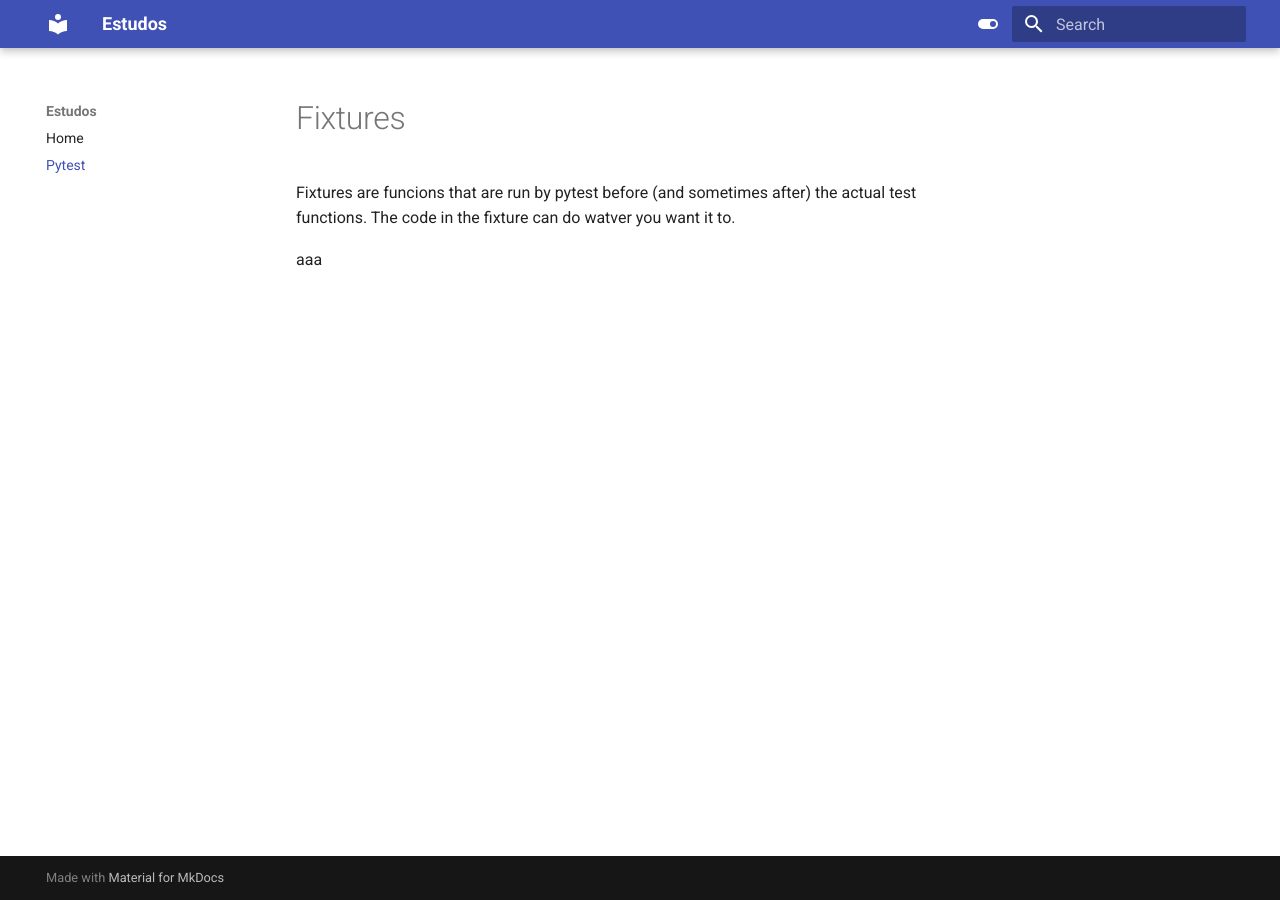
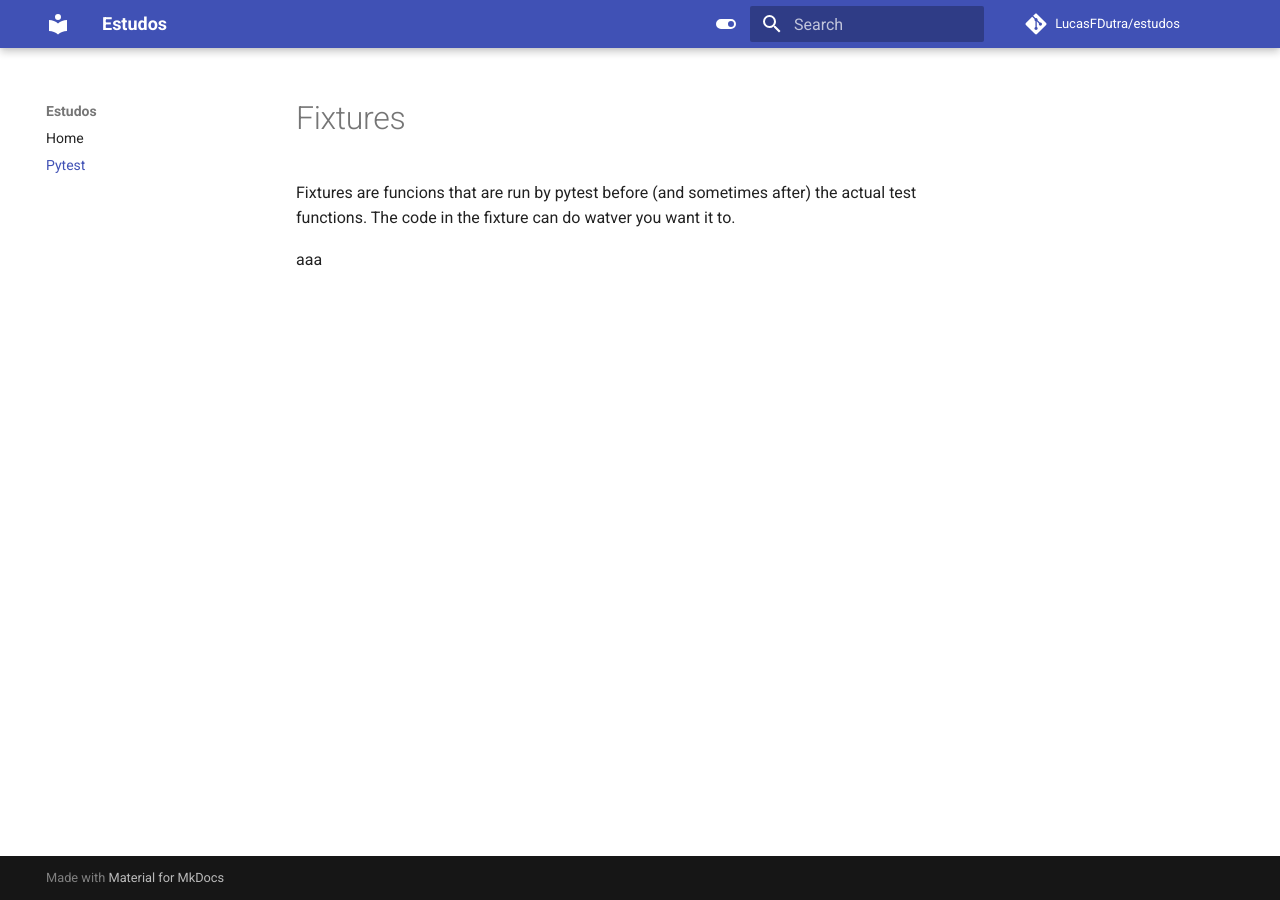
Before and after one commit to LucasFDutra/Estudos, an MkDocs documentation site: the page built from docs/pytest/index.md, in a window 1280 px wide. Built offline with MkDocs 1.6.1 and Material for MkDocs 9.7.7, drawn with Linux system fonts in a browser that asks for light colours; comment, search, counter and statistics services are not loaded.

Commit message:
[CHANGE] colocar link do repositório no mkdocs

```diff
--- a/mkdocs.yml
+++ b/mkdocs.yml
@@ -1,4 +1,6 @@
 site_name: Estudos
+repo_url: https://github.com/LucasFDutra/estudos
+repo_name: LucasFDutra/estudos
 
 theme:
   name: material
```
